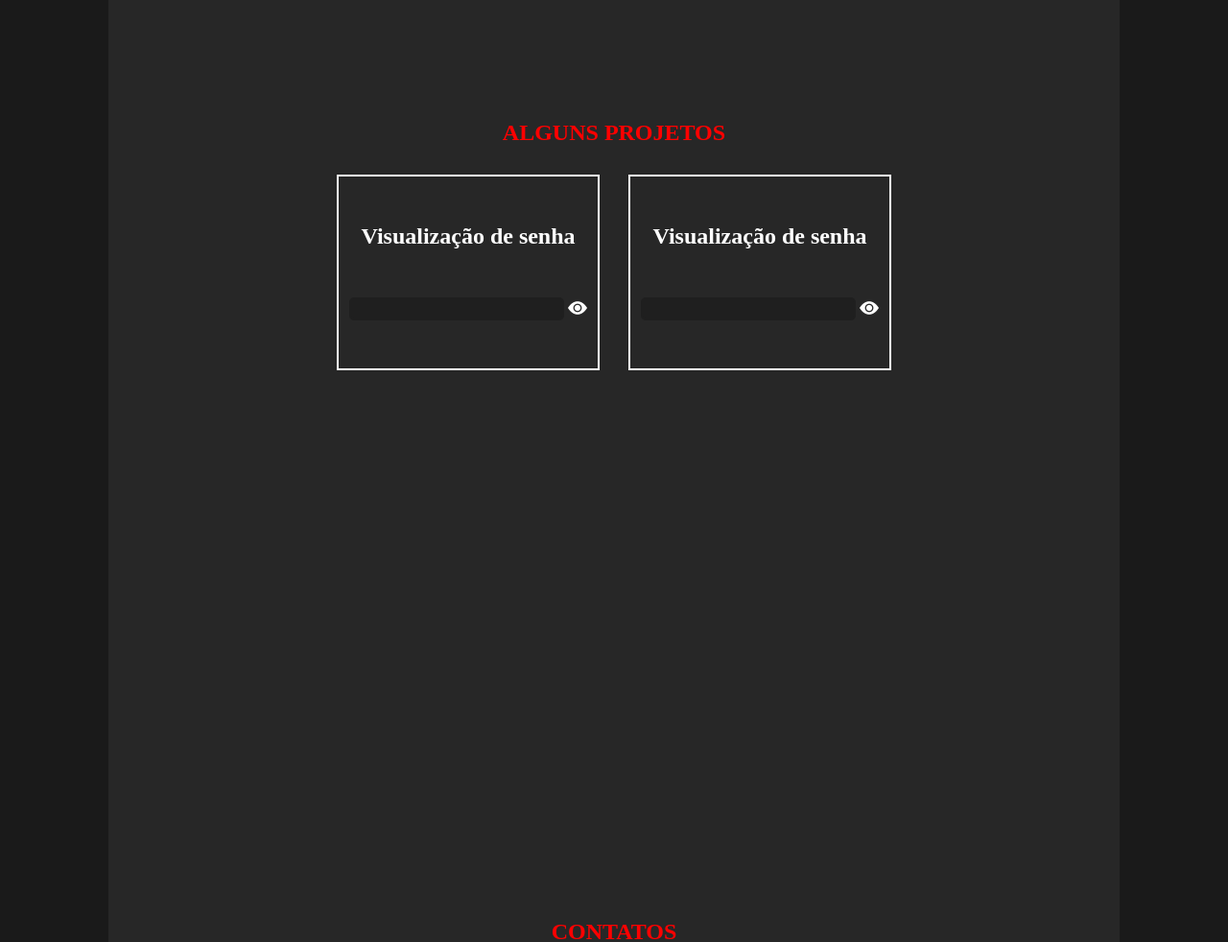
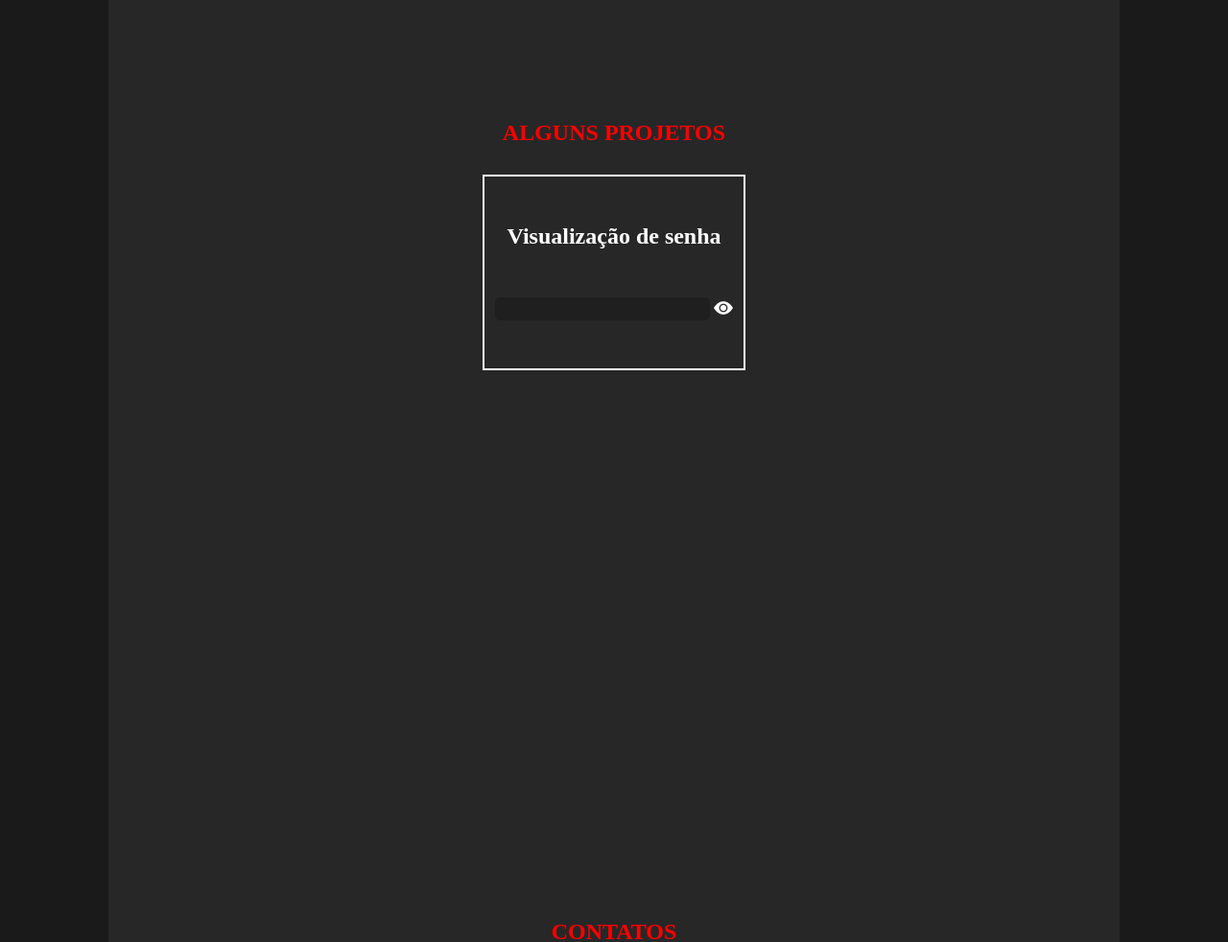
Before and after one commit to Vmns52/Portifolio, a plain HTML site: page index.html in a window 1280 px wide. Shown: the part 1660-2642 px from the top of the page at 96% size. Drawn offline with nearby package versions, Linux system fonts and the light colour scheme.

Commit message:
apaguei coisas desnecessaria

```diff
--- a/index.html
+++ b/index.html
@@ -7,13 +7,14 @@
     <meta name="viewport" content="width=device-width, initial-scale=1.0">
     <link rel="stylesheet" href="https://cdn.jsdelivr.net/npm/bootstrap-icons@1.10.5/font/bootstrap-icons.css">
     <link rel="stylesheet" type="text/css" href="style.css" media="screen" />
+    <script src="script.js" defer></script>
     <title>Home</title>
 </head>
 
 <body>
     <header>
         <nav>
-            <a class="logo" href="/">Meu Portifólio</a>
+            <a class="logo" href="#">Meu Portifólio</a>
             <div class="mobile-menu">
                 <div class="line1"></div>
                 <div class="line2"></div>
@@ -76,14 +77,9 @@
                             </div>
 
                         </div>
-                        <div class="caixaProjects item3">
-                            <h2>Visualização de senha</h2>
-                            <div class="boxPassword">
-                                <input type="password" required id="password">
-                                <i class="bi bi-eye-fill"></i>
-                            </div>
 
-                        </div>
+
+
 
                     </div>
 
@@ -109,7 +105,7 @@
         </div>
         </section>
     </main>
-    <script src="script.js"></script>
+
 </body>
 
 </html>
--- a/style.css
+++ b/style.css
@@ -168,7 +168,7 @@ span{
     grid-gap: 30px;
     grid-template-areas:
         "item1 item1 "
-        "item2 item3 ";
+        "item2 item2 ";
 
 }
 .titleProjects{
@@ -212,12 +212,7 @@ span{
 .item2{
     grid-area: item2;
 }
-.item3{
-    grid-area: item3;
-}
-.item4{
-    grid-area: item4;
-}
+
 
 
 .contact{
```
Also changed, not shown: 1 other file.
